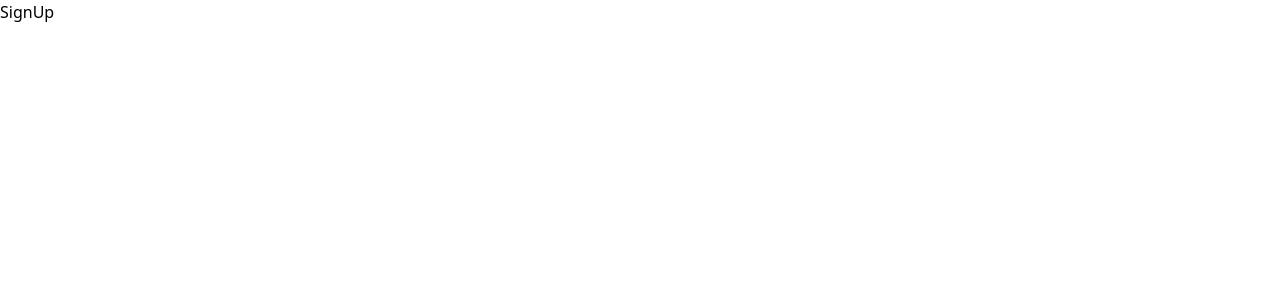
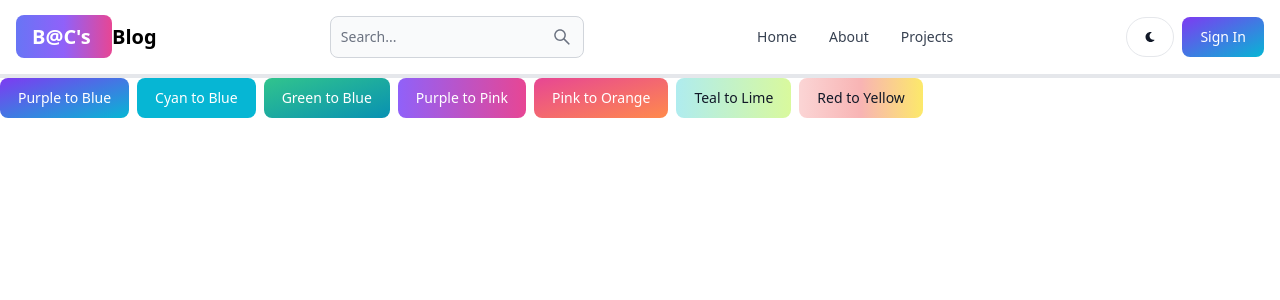
Before and after one commit to AungThuyeinHein/blog-post, a React (Vite) app in the folder client/: page /sign-up in a window 1280 px wide. Shown: the top 300 px of the page. Built offline with nearby package versions, Linux system fonts and the light colour scheme.

Commit message:
create header section

```diff
--- a/client/package.json
+++ b/client/package.json
@@ -10,8 +10,10 @@
     "preview": "vite preview"
   },
   "dependencies": {
+    "flowbite-react": "^0.9.0",
     "react": "^18.2.0",
     "react-dom": "^18.2.0",
+    "react-icons": "^5.2.1",
     "react-router-dom": "^6.23.1"
   },
   "devDependencies": {
--- a/client/src/App.jsx
+++ b/client/src/App.jsx
@@ -5,10 +5,12 @@
 import SignUp from "./pages/SignUp";
 import Projects from "./pages/Projects";
 import Dashboard from "./pages/Dashboard";
+import Header from "./components/Header";
 
 export default function App() {
   return (
     <BrowserRouter>
+      <Header />
       <Routes>
         <Route path="/" element={<Home />}></Route>
         <Route path="/about" element={<About />}></Route>
--- /dev/null
+++ b/client/src/components/Header.jsx
@@ -0,0 +1,58 @@
+import { Navbar, NavbarToggle, TextInput } from "flowbite-react";
+import { Link, useLocation } from "react-router-dom";
+import { AiOutlineSearch } from "react-icons/ai";
+import { FaMoon } from "react-icons/fa";
+import { Button } from "flowbite-react";
+
+export default function Header() {
+  const path = useLocation().pathname;
+  return (
+    <Navbar className="border-b-4 p-4">
+      <Link
+        to={"/"}
+        className="self-center whitespace-nowrap text-sm sm:text-xl font-semibold dark:text-white"
+      >
+        <span className="px-4 py-2 bg-gradient-to-r from-indigo-500 via-purple-500 to-pink-500 rounded-lg text-white">
+          B@C's{" "}
+        </span>
+        <span>Blog</span>
+      </Link>
+      <form>
+        <TextInput
+          type="text"
+          placeholder="Search..."
+          rightIcon={AiOutlineSearch}
+          className="hidden lg:inline"
+        />
+      </form>
+      <Button
+        className="w-12 h-10 lg:hidden"
+        pill
+        outline
+        gradientDuoTone="purpleToPink"
+      >
+        <AiOutlineSearch />
+      </Button>
+      <div className="flex gap-2 md:order-2">
+        <Button className="w-12 h-10 hidden sm:inline" color="gray" pill>
+          <FaMoon />
+        </Button>
+        <Link>
+          <Button gradientDuoTone="purpleToBlue">Sign In</Button>
+        </Link>
+        <Navbar.Toggle />
+      </div>
+      <Navbar.Collapse>
+        <Navbar.Link active={path === "/"} as={"div"}>
+          <Link to="/">Home</Link>
+        </Navbar.Link>
+        <Navbar.Link active={path === "/about"} as={"div"}>
+          <Link to="/about">About</Link>
+        </Navbar.Link>
+        <Navbar.Link active={path === "/projects"} as={"div"}>
+          <Link to="/projects">Projects</Link>
+        </Navbar.Link>
+      </Navbar.Collapse>
+    </Navbar>
+  );
+}
--- a/client/src/pages/SignUp.jsx
+++ b/client/src/pages/SignUp.jsx
@@ -1,5 +1,15 @@
-import React from "react";
+import { Button } from "flowbite-react";
 
 export default function SignUp() {
-  return <div>SignUp</div>;
+  return (
+    <div className="flex flex-wrap gap-2">
+      <Button gradientDuoTone="purpleToBlue">Purple to Blue</Button>
+      <Button gradientDuoTone="cyanToBlue">Cyan to Blue</Button>
+      <Button gradientDuoTone="greenToBlue">Green to Blue</Button>
+      <Button gradientDuoTone="purpleToPink">Purple to Pink</Button>
+      <Button gradientDuoTone="pinkToOrange">Pink to Orange</Button>
+      <Button gradientDuoTone="tealToLime">Teal to Lime</Button>
+      <Button gradientDuoTone="redToYellow">Red to Yellow</Button>
+    </div>
+  );
 }
--- a/client/tailwind.config.js
+++ b/client/tailwind.config.js
@@ -1,8 +1,9 @@
+const flowbite = require("flowbite-react/tailwind");
 /** @type {import('tailwindcss').Config} */
 export default {
-  content: ["./index.html", "./src/**/*.{js,ts,jsx,tsx}"],
+  content: ["./index.html", "./src/**/*.{js,ts,jsx,tsx}", flowbite.content()],
   theme: {
     extend: {},
   },
-  plugins: [],
+  plugins: [flowbite.plugin()],
 };
```
Also changed, not shown: 1 other file (tests, documents, lock files or other folders).
